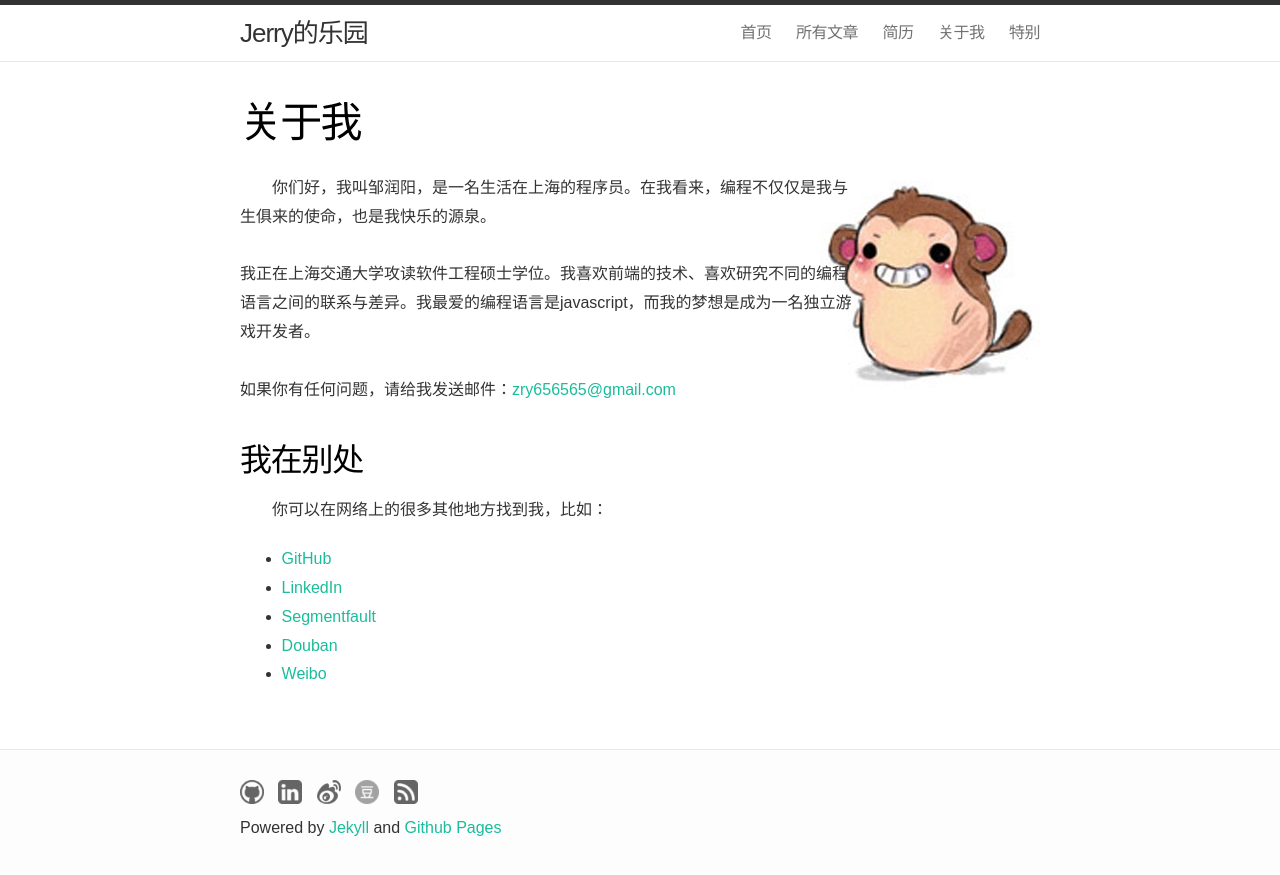
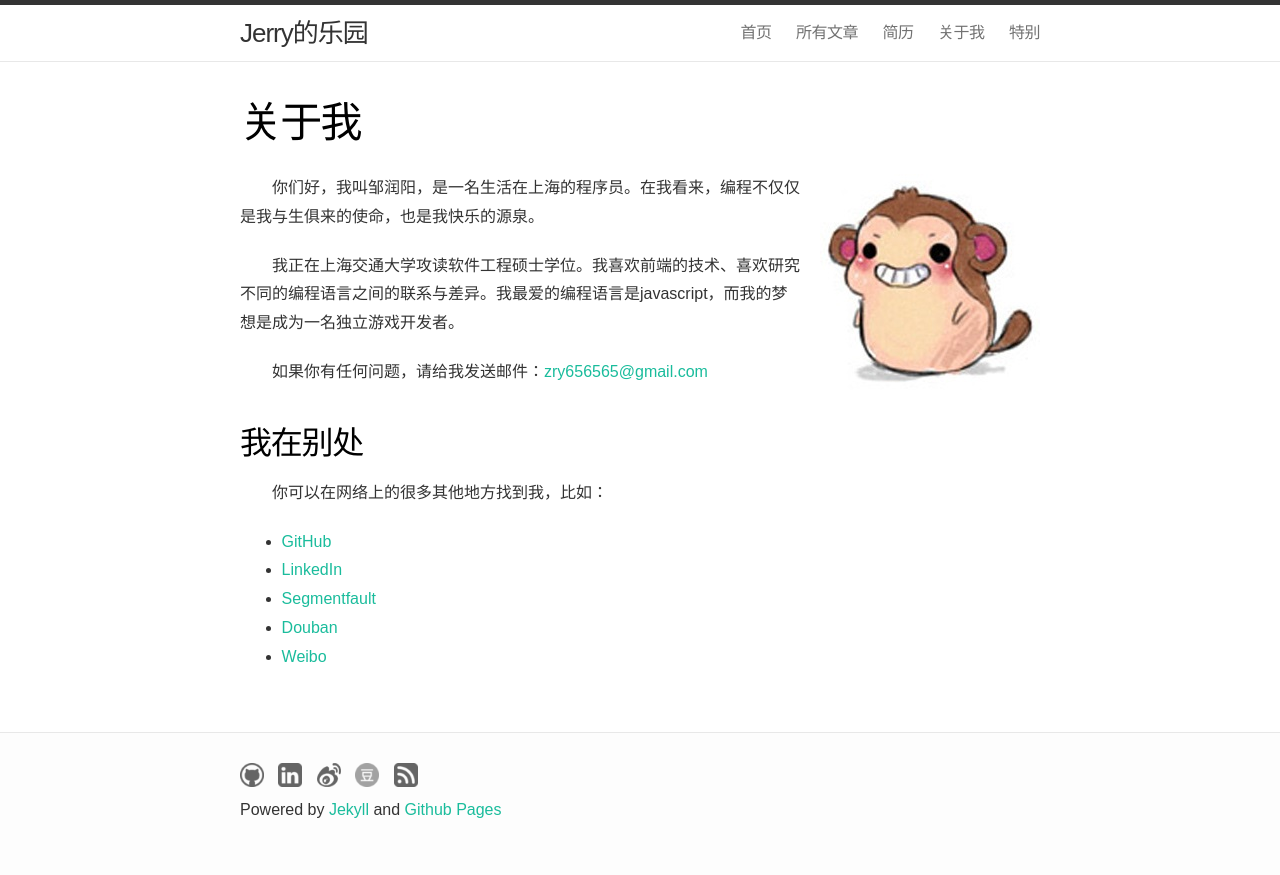
Before and after one commit to zry656565/heaven-blog, a Jekyll site: the page built from 3_about.md, in a window 1280 px wide. Shown: the top 875 px of the page. Built offline with Jekyll 4.4.1, drawn with Linux system fonts in a browser that asks for light colours; comment, search, counter and statistics services are not loaded.

Commit message:
keep the monkey picture away from paragraph

```diff
--- a/3_about.md
+++ b/3_about.md
@@ -4,11 +4,13 @@
 nav: true
 ---
 
-<img src="/images/monkey.jpg" width="220" height="220" align="right">
+<img src="/images/monkey.jpg" width="220" height="220" style="padding-left:50px; float:right;">
 
-你们好，我叫邹润阳，是一名生活在上海的程序员。在我看来，编程不仅仅是我与生俱来的使命，也是我快乐的源泉。<br/><br/>
-我正在**上海交通大学**攻读软件工程硕士学位。我喜欢前端的技术、喜欢研究不同的编程语言之间的联系与差异。我最爱的编程语言是javascript，而我的梦想是成为一名独立游戏开发者。<br/><br/>
-如果你有任何问题，请给我发送邮件：[zry656565@gmail.com](mailto:zry656565@gmail.com)<br/>
+你们好，我叫邹润阳，是一名生活在上海的程序员。在我看来，编程不仅仅是我与生俱来的使命，也是我快乐的源泉。
+
+我正在**上海交通大学**攻读软件工程硕士学位。我喜欢前端的技术、喜欢研究不同的编程语言之间的联系与差异。我最爱的编程语言是javascript，而我的梦想是成为一名独立游戏开发者。
+
+如果你有任何问题，请给我发送邮件：[zry656565@gmail.com](mailto:zry656565@gmail.com)
 
 ## 我在别处
 
```
